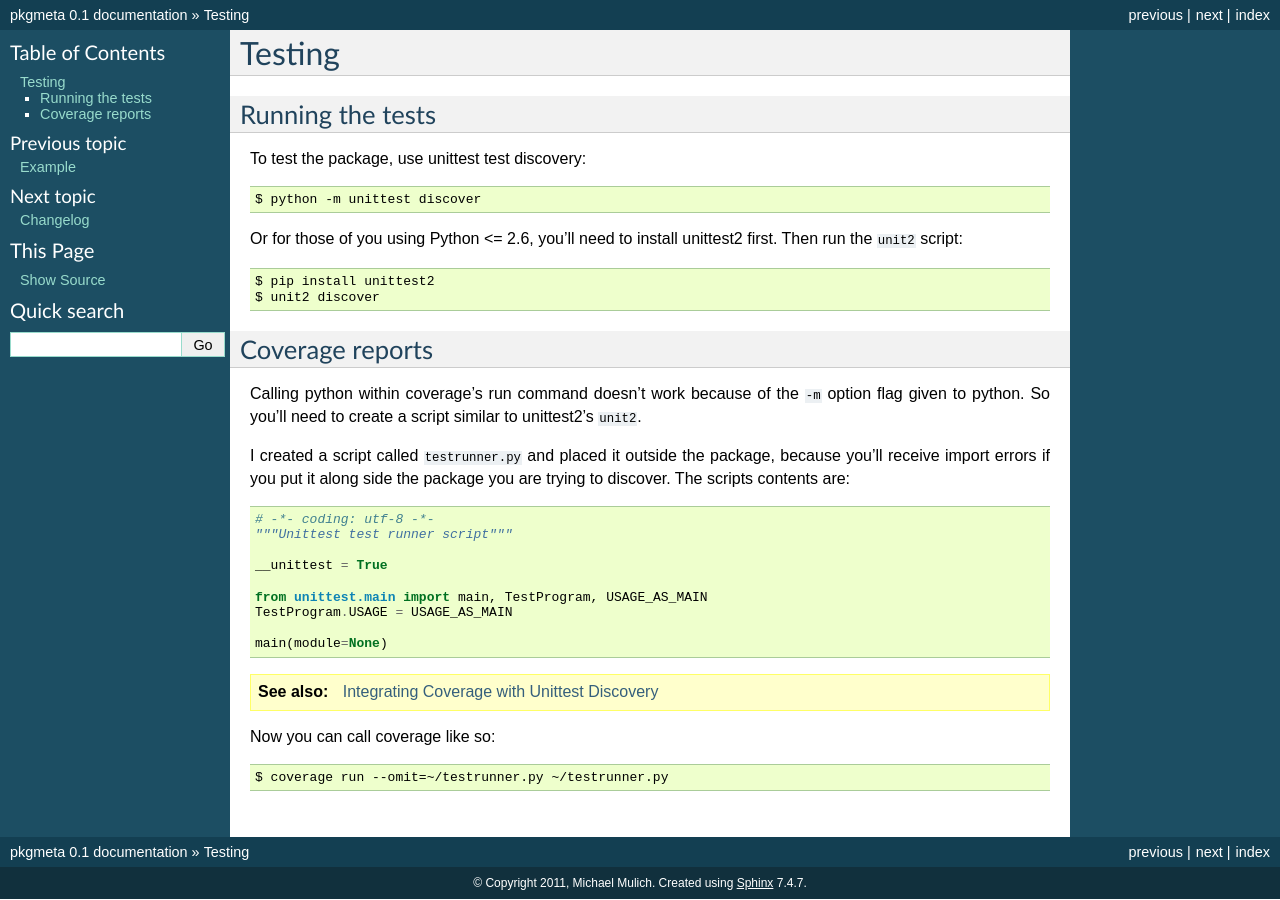
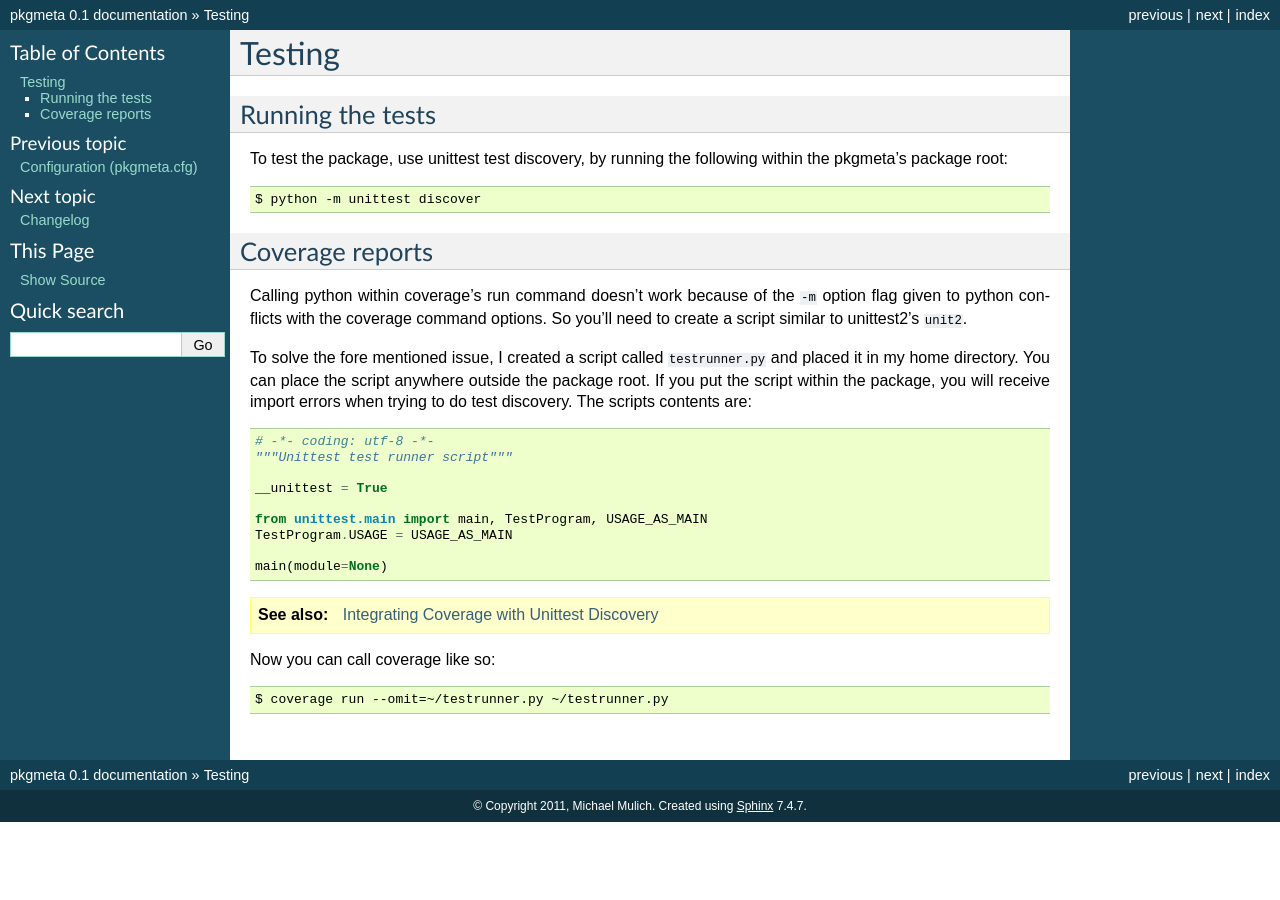
Before and after one commit to mmulich/pkgmeta, a Sphinx documentation site: the page built from docs/source/tests.rst, in a window 1280 px wide. Built offline with Sphinx 7.4.7, drawn with Linux system fonts in a browser that asks for light colours; pages that are not in the unit, such as notebooks, are missing from menus.

Commit message:
Test and configuration documentation updated

```diff
--- a/docs/source/index.rst
+++ b/docs/source/index.rst
@@ -34,8 +34,9 @@ Contents:
 .. toctree::
    :maxdepth: 2
 
-   installation
+   install
    example
+   config
    tests
    changes
 
--- a/docs/source/tests.rst
+++ b/docs/source/tests.rst
@@ -4,23 +4,31 @@ Testing
 Running the tests
 -----------------
 
-To test the package, use unittest test discovery::
+To test the package, use unittest test discovery, by running the following
+within the pkgmeta's package root::
 
     $ python -m unittest discover
 
-Or for those of you using Python <= 2.6, you'll need to install unittest2
-first. Then run the ``unit2`` script::
+.. Or for those of you using Python <= 2.6, you'll need to install unittest2
+   first. Then run the ``unit2`` script::
 
-    $ pip install unittest2
-    $ unit2 discover
+       $ pip install unittest2
+       $ unit2 discover
 
 Coverage reports
 ----------------
 
-Calling python within coverage's run command doesn't work because of the ``-m`` option flag given to python. So you'll need to
-create a script similar to unittest2's ``unit2``.
+Calling python within coverage's run command doesn't work
+because of the ``-m`` option flag given to python
+conflicts with the coverage command options.
+So you'll need to create a script similar to unittest2's ``unit2``.
 
-I created a script called ``testrunner.py`` and placed it outside the package, because you'll receive import errors if you put it along side the package you are trying to discover. The scripts contents are::
+To solve the fore mentioned issue, I created a script called ``testrunner.py``
+and placed it in my home directory.
+You can place the script anywhere outside the package root.
+If you put the script within the package, you will receive import errors
+when trying to do test discovery.
+The scripts contents are::
 
     # -*- coding: utf-8 -*-
     """Unittest test runner script"""
```
Also changed, not shown: docs/source/config.rst (+12 -5 lines).
